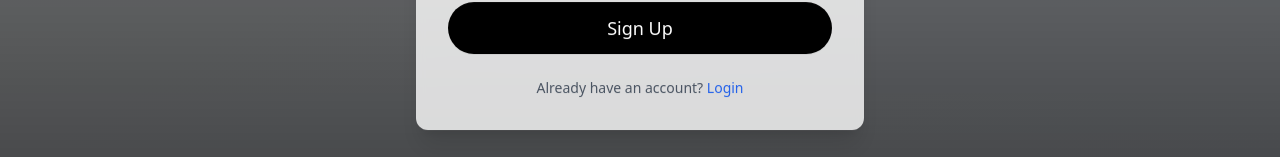
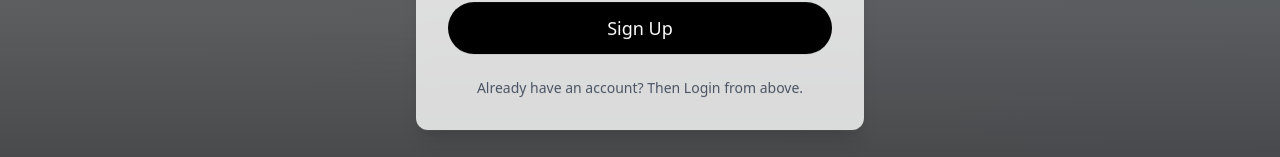
Before and after one commit to Basharkhan243/Scribly-frontend, a React (Vite) app in the folder client/: page /signup in a window 1280 px wide. Shown: the part 640-797 px from the top of the page. Built offline with nearby package versions, Linux system fonts and the light colour scheme.

Commit message:
Refactor SignupPage component for clarity
Removed duplicate navigate call and adjusted error handling message.

```diff
--- a/client/src/pages/Signup.jsx
+++ b/client/src/pages/Signup.jsx
@@ -252,12 +252,7 @@ navigate('/login', { state: { from: 'signup', email: formData.email } });
             <div className="text-center mt-4 sm:mt-6">
               <p className={`text-xs sm:text-sm ${darkMode ? 'text-gray-400' : 'text-gray-600'}`}>
                 Already have an account?{' '}
-                <a
-                  href="/login"
-                  className={`${darkMode ? 'text-blue-400 hover:text-blue-300' : 'text-blue-600 hover:text-blue-500'} transition-colors`}
-                >
-                  Login
-                </a>
+                Then Login from above.
               </p>
             </div>
           </form>
```
